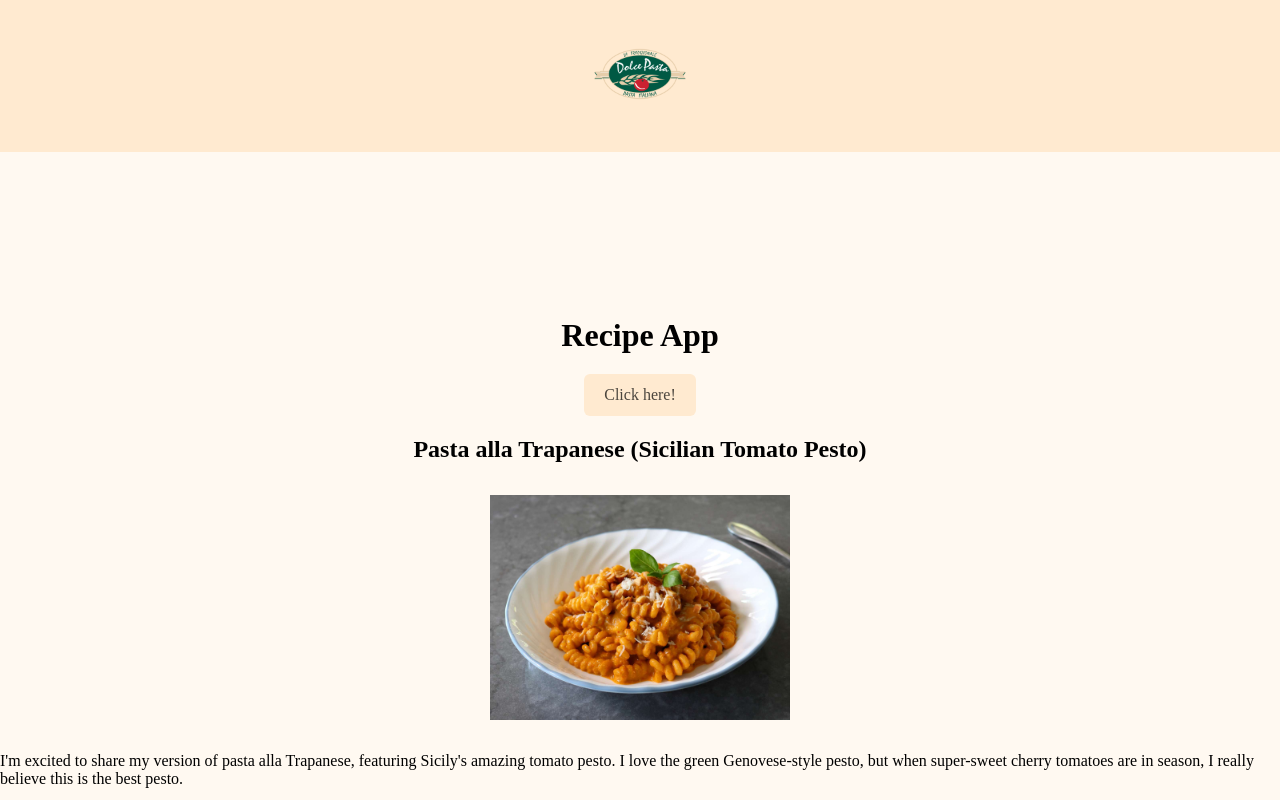
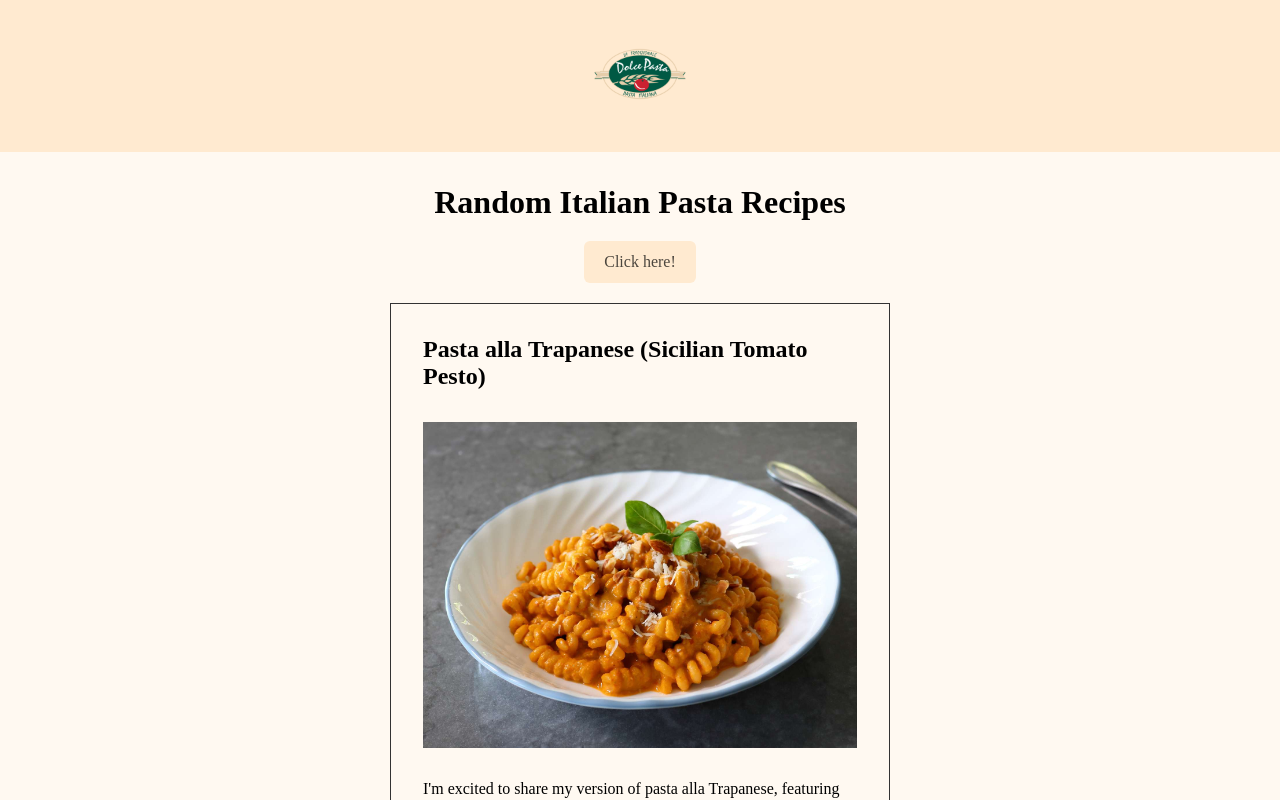
Before and after one commit to mvic89/recipe-app, a React (Vite) app: page / in a window 1280 px wide. Both pictures are taken after a click on the link "Click here!". Shown: the top 800 px of the page. Built offline with nearby package versions, Linux system fonts and the light colour scheme.

Commit message:
added styling to recipe content etc.

```diff
--- a/src/App.tsx
+++ b/src/App.tsx
@@ -9,20 +9,22 @@ import Header from "./components/Header";
 import Footer from "./components/Footer";
 
 
-const StyledDiv = styled.div`
-    height: 100vh;
-`
+
 
 const StyledMainDiv = styled.div`
-    height: 100%;
+    display: flex;
+    flex-direction: column;
+    min-height: 100vh;
+    justify-content: space-between;
+
 `
 
 const StyledRecipe = styled.div`
-    height: 100%;
     display: flex;
     flex-direction: column;
     align-items: center;
-    justify-content: center;
+    flex-grow: 1;
+    padding: 2rem 0;
 
     background-color: ${primary.tint};
 `
@@ -32,6 +34,16 @@ const StyledRecipeContent = styled.div`
     flex-direction: column;
     align-items: center;
     gap: 2rem;
+    padding: 2rem;
+
+
+    border: 1px solid #333;
+
+    max-width: 500px;
+
+    img {
+        width: 100%;
+    }
 `
 
 
@@ -45,23 +57,35 @@ const App = () => {
 
 
   return (
-    <StyledDiv>
     <StyledMainDiv>
         <Header/>
         <StyledRecipe>
-            <h1>Recipe App</h1>
+            <h1>Random Italian Pasta Recipes</h1>
             <RecipeBtn onClick={getRandomRecipe}/>
             {randomRecipe && (
                 <StyledRecipeContent>
                     <h2>{randomRecipe.title}</h2>
                     <img src={randomRecipe.image} alt={randomRecipe.title} width="300" />
                     <p>{randomRecipe.summary}</p>
+                    <h4>Ingredients</h4>
+                    <ul>
+                      {randomRecipe.ingredients.map((ingredient, index) => (
+                        <li key={index}>
+                          {ingredient.quantity} – {ingredient.name}
+                        </li>
+                      ))}
+                    </ul>
+                    <h4>Steps</h4>
+                    <ol>
+                      {randomRecipe.steps.map((step, index) => (
+                        <li key={index}>{step.description}</li>
+                      ))}
+                    </ol>
                 </StyledRecipeContent>
             )}
         </StyledRecipe>
         <Footer/>
     </StyledMainDiv>
-    </StyledDiv>
   )
 }
 
--- a/src/data/recipesdata.ts
+++ b/src/data/recipesdata.ts
@@ -19,9 +19,9 @@ export const Recipes: Recipe[] = [
             { name: 'Potato gnocchi', quantity:'17 ½ ounces'},
         ],
         steps: [
-            {description: '1. Heat a large skillet over medium-high heat. Cook and stir sausage and onion in the hot skillet until browned and crumbly, 5 to 7 minutes. Stir in vodka sauce and enough tomato juice until you reached a desired consistency. Stir in mozzarella cheese and spinach.'},
-            {description: '2. Bring a large pot of lightly salted water to a boil. Cook gnocchi in the boiling water until they float to the top, 2 to 4 minutes. Drain.'},
-            {description: '3. Transfer gnocchi to a plate, cover with sauce, and serve.'}
+            {description: 'Heat a large skillet over medium-high heat. Cook and stir sausage and onion in the hot skillet until browned and crumbly, 5 to 7 minutes. Stir in vodka sauce and enough tomato juice until you reached a desired consistency. Stir in mozzarella cheese and spinach.'},
+            {description: 'Bring a large pot of lightly salted water to a boil. Cook gnocchi in the boiling water until they float to the top, 2 to 4 minutes. Drain.'},
+            {description: 'Transfer gnocchi to a plate, cover with sauce, and serve.'}
         ],
         image: gnocchiImg
     },
@@ -46,11 +46,11 @@ export const Recipes: Recipe[] = [
 
         ],
         steps: [
-            {description: '1. Place chicken in a large pot and pour water over to cover.'},
-            {description: '2. Roughly chop 2 ribs of celery, 1 ½ onions, and 2 carrots; add to pot with chicken. Season with 2 teaspoon salt and 1 teaspoon pepper and bring pot to a boil over high heat. Reduce the heat to medium-low and allow the chicken to simmer 1 hour, covered.'},
-            {description: '3. Remove chicken from the pot and allow to cool before removing and shredding the meat. Strain the stock and discard the solids. Reserve liquid and add water if necessary to measure 12 cups of liquid.  Wipe pot clean.'},
-            {description: `4. Finely chop remaining celery, onion and carrot. Place pot over medium-high heat and add oil. Add chopped vegetables, remaining salt, pepper and garlic and cook frequently until vegetables are tender and onion is translucent (the veggies should not be browned). Add reserved stock and chicken base and stir to combine. Bring mixture to a boil and reduce it to simmer.  Allow soup to simmer 10 minutes. `},
-            {description: '5. Increase heat to high and bring to a boil. Add pasta and cook, stirring occasionally 15 minutes or until pasta is tender. Reduce heat to low and add chicken and season if desired. Cook 5 additional minutes.  Stir in chopped parsley and serve with grated Parmesan cheese. '}
+            {description: 'Place chicken in a large pot and pour water over to cover.'},
+            {description: 'Roughly chop 2 ribs of celery, 1 ½ onions, and 2 carrots; add to pot with chicken. Season with 2 teaspoon salt and 1 teaspoon pepper and bring pot to a boil over high heat. Reduce the heat to medium-low and allow the chicken to simmer 1 hour, covered.'},
+            {description: 'Remove chicken from the pot and allow to cool before removing and shredding the meat. Strain the stock and discard the solids. Reserve liquid and add water if necessary to measure 12 cups of liquid.  Wipe pot clean.'},
+            {description: `Finely chop remaining celery, onion and carrot. Place pot over medium-high heat and add oil. Add chopped vegetables, remaining salt, pepper and garlic and cook frequently until vegetables are tender and onion is translucent (the veggies should not be browned). Add reserved stock and chicken base and stir to combine. Bring mixture to a boil and reduce it to simmer.  Allow soup to simmer 10 minutes. `},
+            {description: 'Increase heat to high and bring to a boil. Add pasta and cook, stirring occasionally 15 minutes or until pasta is tender. Reduce heat to low and add chicken and season if desired. Cook 5 additional minutes.  Stir in chopped parsley and serve with grated Parmesan cheese. '}
         ],
         image: pastinaImg
     },
@@ -71,13 +71,13 @@ export const Recipes: Recipe[] = [
 
         ],
         steps: [
-            {description: '1. Bring about 2 cups of water to a boil, remove from the heat, and stir in almonds; let sit for 3 to 4 minutes. Drain, and once cool enough to handle, rub skins off with your hands; alternately; transfer drained almonds to a kitchen towel, then fold up the towel and rub almonds until skins come off.'},
-            {description: '2. Crush sliced garlic with kosher salt in a mortar and pestle into a smooth paste. Alternately, place garlic on a board and sprinkle kosher salt on top; use the flat side of the knife to flatten, mash, and scrape the garlic and salt mixture until it is a smooth paste.'},
-            {description: '3. Add peeled almonds to the jar of a blender, followed by the cheese, basil, mint, garlic paste, oil, and tomatoes. Add the ingredients in this order, so that the almonds and cheese have a chance to grind before the wetter ingredients mix in.'},
-            {description: `4. Begin to pulse blender on and off until almonds and cheese are ground, then continue to pulse until remaining ingredients are incorporated. Blend on high until the pesto is as coarse or smooth as you like.`},
-            {description: '5. Taste for salt, and adjust. Set aside while pasta is cooking.'},
-            {description: '6. Bring a large pot of lightly salted water to a boil. Cook busiate pasta in the boiling water, stirring occasionally, until tender yet firm to the bite, about 12 minutes. Transfer pasta into a bowl with a strainer. Reserve starchy cooking liquid.'},
-            {description: '7. Add about 1/3 cup of the pasta water into the bowl, and then transfer in the pesto, along with a large pinch of salt, and toss to coat. More pasta water can be added to adjust the texture. Once mixed, add another optional handful of cheese, and toss one last time. Serve immediately.'}
+            {description: 'Bring about 2 cups of water to a boil, remove from the heat, and stir in almonds; let sit for 3 to 4 minutes. Drain, and once cool enough to handle, rub skins off with your hands; alternately; transfer drained almonds to a kitchen towel, then fold up the towel and rub almonds until skins come off.'},
+            {description: 'Crush sliced garlic with kosher salt in a mortar and pestle into a smooth paste. Alternately, place garlic on a board and sprinkle kosher salt on top; use the flat side of the knife to flatten, mash, and scrape the garlic and salt mixture until it is a smooth paste.'},
+            {description: 'Add peeled almonds to the jar of a blender, followed by the cheese, basil, mint, garlic paste, oil, and tomatoes. Add the ingredients in this order, so that the almonds and cheese have a chance to grind before the wetter ingredients mix in.'},
+            {description: `Begin to pulse blender on and off until almonds and cheese are ground, then continue to pulse until remaining ingredients are incorporated. Blend on high until the pesto is as coarse or smooth as you like.`},
+            {description: 'Taste for salt, and adjust. Set aside while pasta is cooking.'},
+            {description: 'Bring a large pot of lightly salted water to a boil. Cook busiate pasta in the boiling water, stirring occasionally, until tender yet firm to the bite, about 12 minutes. Transfer pasta into a bowl with a strainer. Reserve starchy cooking liquid.'},
+            {description: 'Add about 1/3 cup of the pasta water into the bowl, and then transfer in the pesto, along with a large pinch of salt, and toss to coat. More pasta water can be added to adjust the texture. Once mixed, add another optional handful of cheese, and toss one last time. Serve immediately.'}
         ],
         image: trapaneseImg
     },
--- a/src/index.css
+++ b/src/index.css
@@ -2,3 +2,12 @@
     box-sizing: border-box;
     margin: 0;
 }
+
+
+html {
+    height: 100vh;
+}
+
+body {
+    height: 100%;
+}
```
Also changed, not shown: src/App.css (line endings or trailing spaces). Lines whose indentation alone changed are shown as unchanged.
